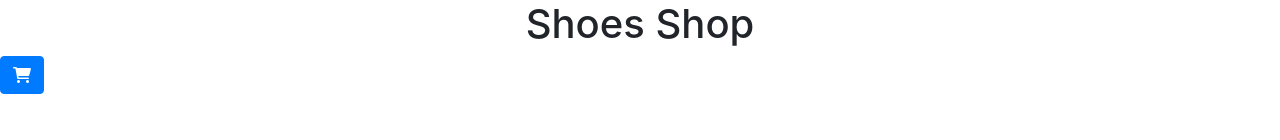
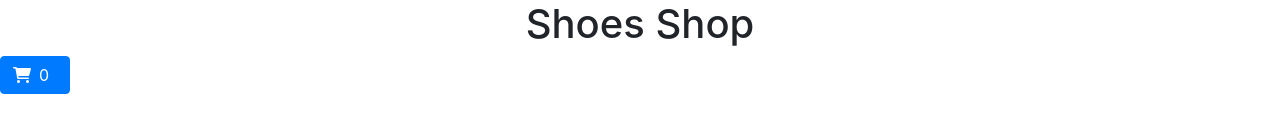
Before and after one commit to truongcongtrung2709/bc32-React-Projects, a React (Create React App) app: page / in a window 1280 px wide. Shown: the top 140 px of the page. Built offline with nearby package versions, Linux system fonts and the light colour scheme.

Commit message:
upload number products in carts

```diff
--- a/src/ShoesStore/ShoesStore.jsx
+++ b/src/ShoesStore/ShoesStore.jsx
@@ -55,13 +55,13 @@ export default class ShoeStore extends Component {
   render() {
     return (
       <div>
-      <div className="header ">
+      <div className="header">
         <h1 className='text-center'>Shoes Shop</h1>
 
       </div>
       <button onClick={this.handleToggleModal} className='btn btn-primary'>
-          <span></span>
           <i className="fa-solid fa-cart-shopping"></i>
+          <span className=' mx-2 text-white'>{this.state.carts.reduce((total, item)=>total+(item.quantity),0)}</span>
         </button>
 
       <div className='container'>
```
